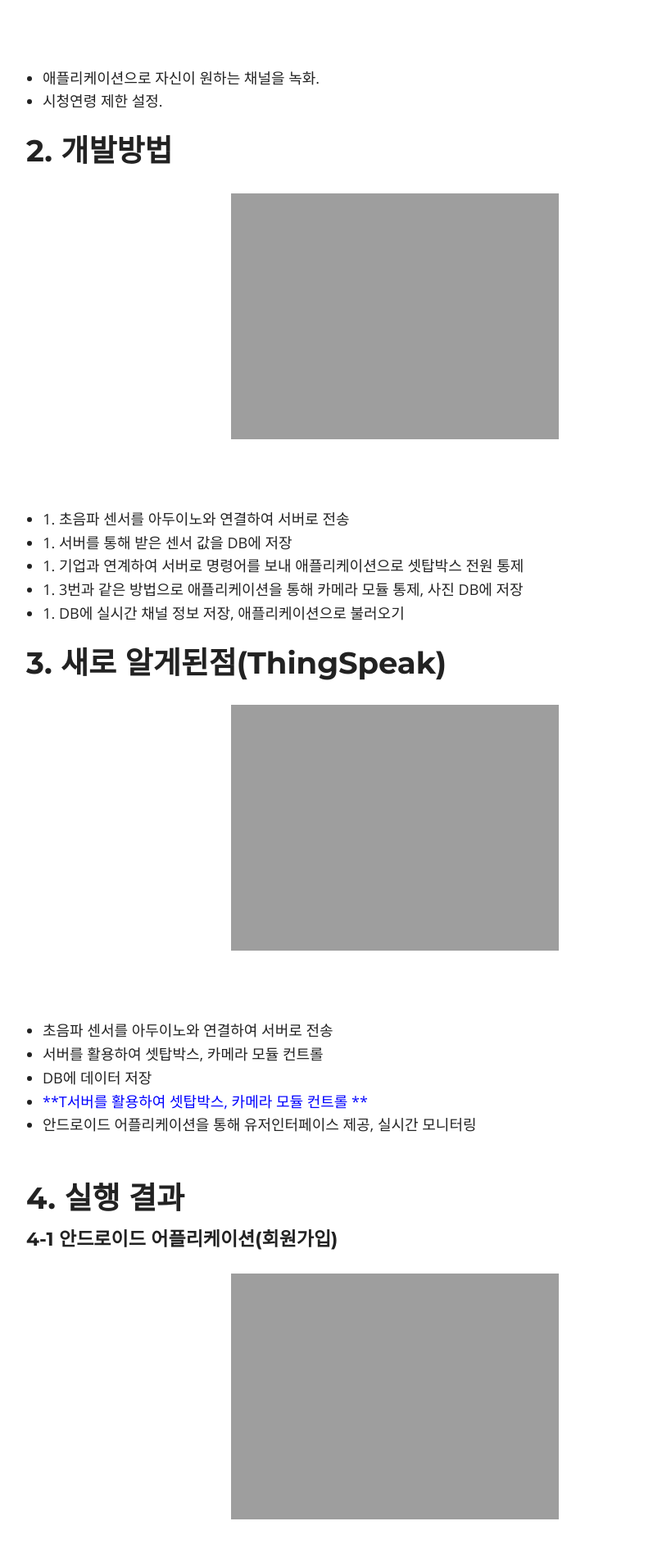
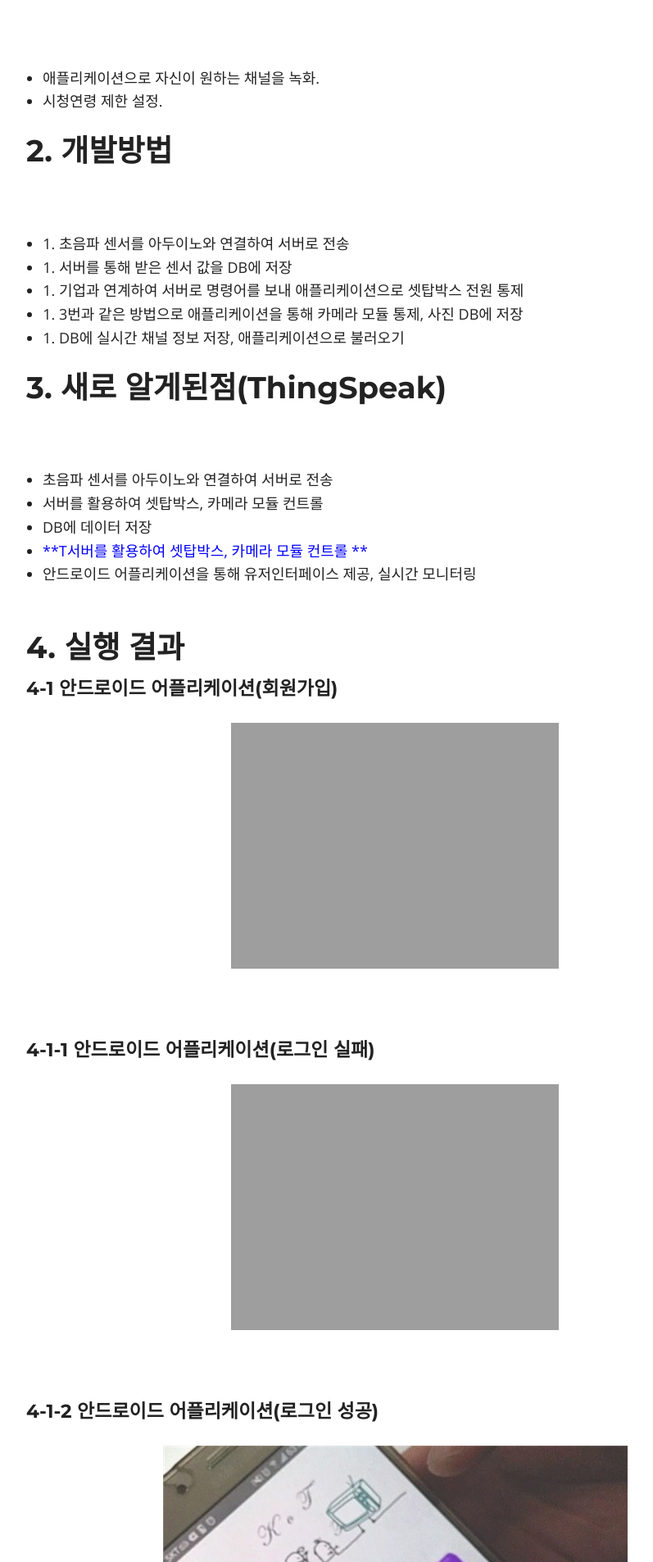
Before and after one commit to DoHyunChoi/dohyunchoi.github.io, a Jekyll site: the page built from _posts/2020-06-05- IoTieye.markdown, in a window 1280 px wide. Shown: the part 1304-3210 px from the top of the page at 82% size, without its empty margins (158-955 px from the left). Built offline with Jekyll 4.4.1, drawn with Linux system fonts in a browser that asks for light colours; nearby versions of some CDN libraries; comment, search, counter and statistics services are not loaded.

Commit message:
Update 2020-06-05- IoTieye.markdown

```diff
--- a/_posts/2020-06-05- IoTieye.markdown
+++ b/_posts/2020-06-05- IoTieye.markdown
@@ -36,10 +36,7 @@ featured: true
 - 시청연령 제한 설정.<br>
 
 ## 2. 개발방법
-
-<img src="{{ site.url }}/images/SmartFarm_method.jpg">
 <br>
-
 - 1. 초음파 센서를 아두이노와 연결하여 서버로 전송
 - 2. 서버를 통해 받은 센서 값을 DB에 저장
 - 3. 기업과 연계하여 서버로 명령어를 보내 애플리케이션으로 셋탑박스 전원 통제
@@ -48,9 +45,7 @@ featured: true
 <br>
 
 ## 3. 새로 알게된점(ThingSpeak)
-<img src="{{ site.url }}/images/IoT_Thingspeak.jpg">
 <br>
-
 - 초음파 센서를 아두이노와 연결하여 서버로 전송
 - 서버를 활용하여 셋탑박스, 카메라 모듈 컨트롤
 - DB에 데이터 저장
@@ -102,10 +97,11 @@ featured: true
 ###### 핵심코드
 - Github에 업로드: [소스코드]("https://github.com/DoHyunChoi?tab=repositories")
 <br>
-
+<br>
 ## 5. 보완
 - 초음파 센서가 부정확하여 결과값의 차이가 매우 컸다.
-- 유료 서버를 사용하여 프로젝트 기간동안만 서비스를 유지할 수 있었다.
+- 유료 서버를 사용하여 프로젝트 기간동안만 서비스를 유지할 수 있었다.<br>
+<br>
 <br>
 ## 6. 결론
 - 셋탑박스 회사에서 제공해줄 수 있는 기능이 한정적이었지만 직접 기업에 찾아가고 도전하여 완성하였다.
@@ -113,7 +109,7 @@ featured: true
 - 팀원들과 원활한 의사소통으로 문제점이 생길때마다 해결할 수 있었다.
 - 기획부터 개발까지 진행하면서 IoT와 4차산업에 대한 더욱 관심이 생겼다.
 <br>
-
+<br>
 ## 7. Google Play 스토어 애플리케이션 등록
 <img src="{{ site.url }}/images/app_enrolment.jpg">
 <br>
```
